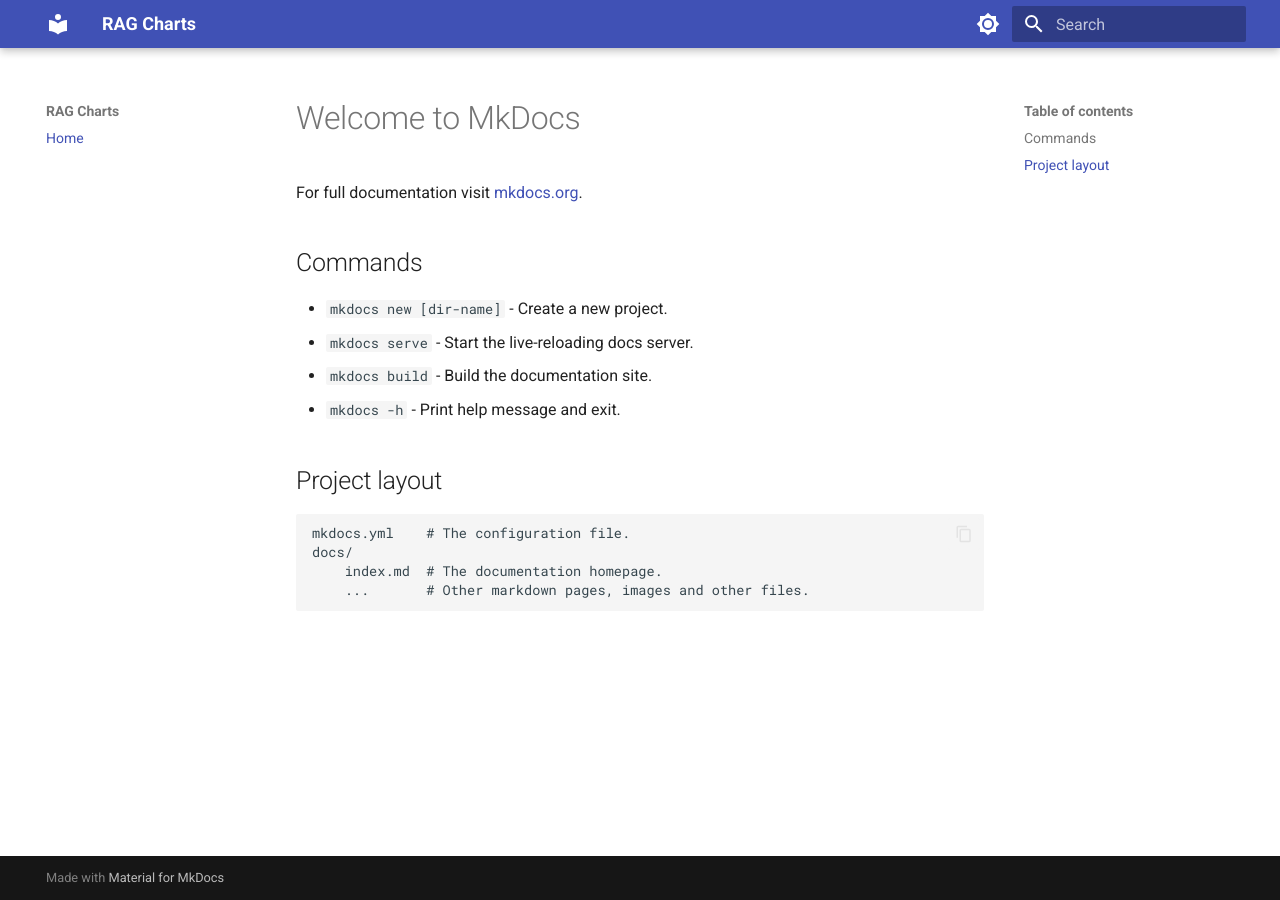
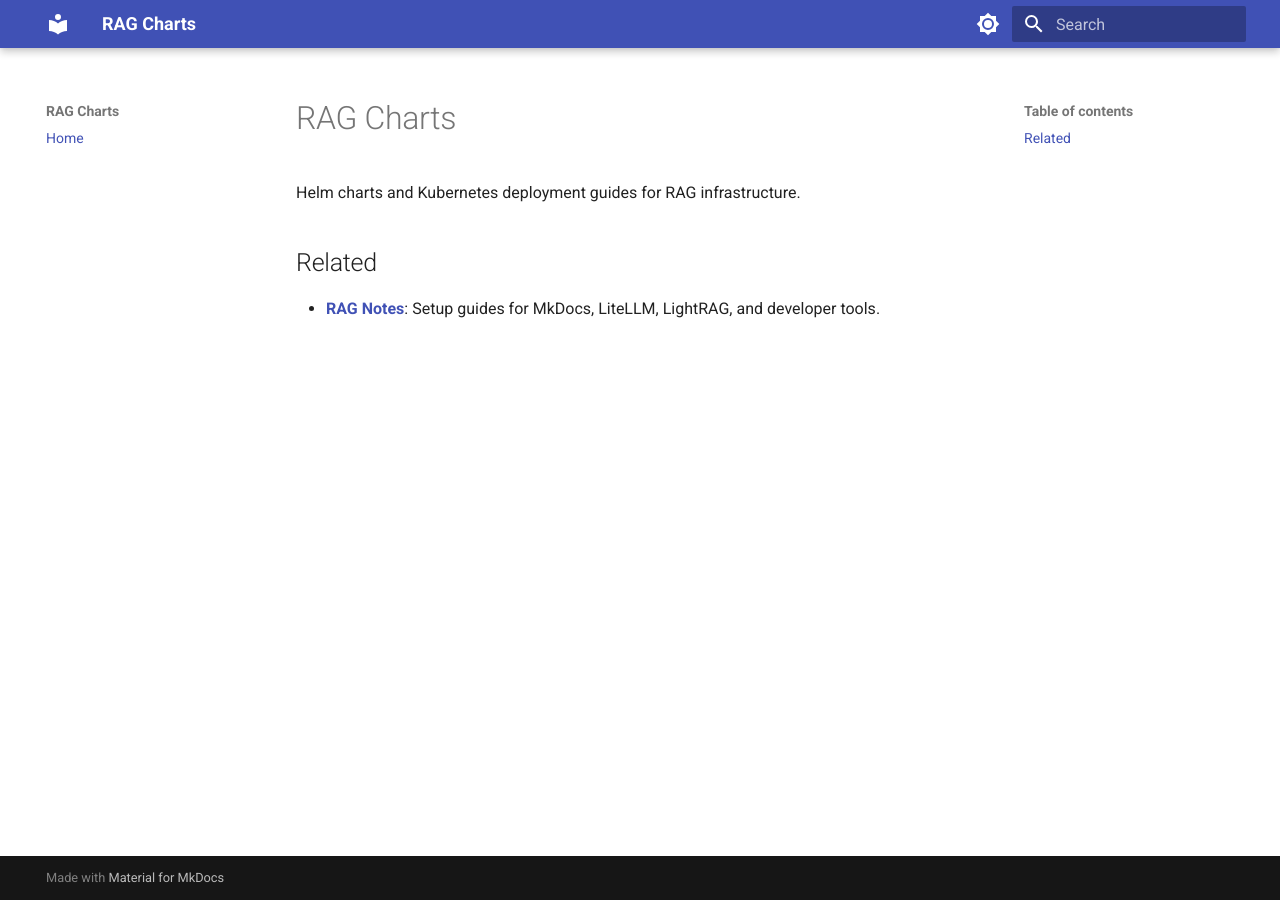
Before and after one commit to kbhatiya999/rag-charts, an MkDocs documentation site: the page built from docs/index.md, in a window 1280 px wide. Built offline with MkDocs 1.6.1 and Material for MkDocs 9.7.7, drawn with Linux system fonts in a browser that asks for light colours.

Commit message:
Add link to rag-notes docs on home page

```diff
--- a/docs/index.md
+++ b/docs/index.md
@@ -1,17 +1,7 @@
-# Welcome to MkDocs
+# RAG Charts
 
-For full documentation visit [mkdocs.org](https://www.mkdocs.org).
+Helm charts and Kubernetes deployment guides for RAG infrastructure.
 
-## Commands
+## Related
 
-* `mkdocs new [dir-name]` - Create a new project.
-* `mkdocs serve` - Start the live-reloading docs server.
-* `mkdocs build` - Build the documentation site.
-* `mkdocs -h` - Print help message and exit.
-
-## Project layout
-
-    mkdocs.yml    # The configuration file.
-    docs/
-        index.md  # The documentation homepage.
-        ...       # Other markdown pages, images and other files.
+- **[RAG Notes](https://kbhatiya999.github.io/rag-notes/)**: Setup guides for MkDocs, LiteLLM, LightRAG, and developer tools.
```
